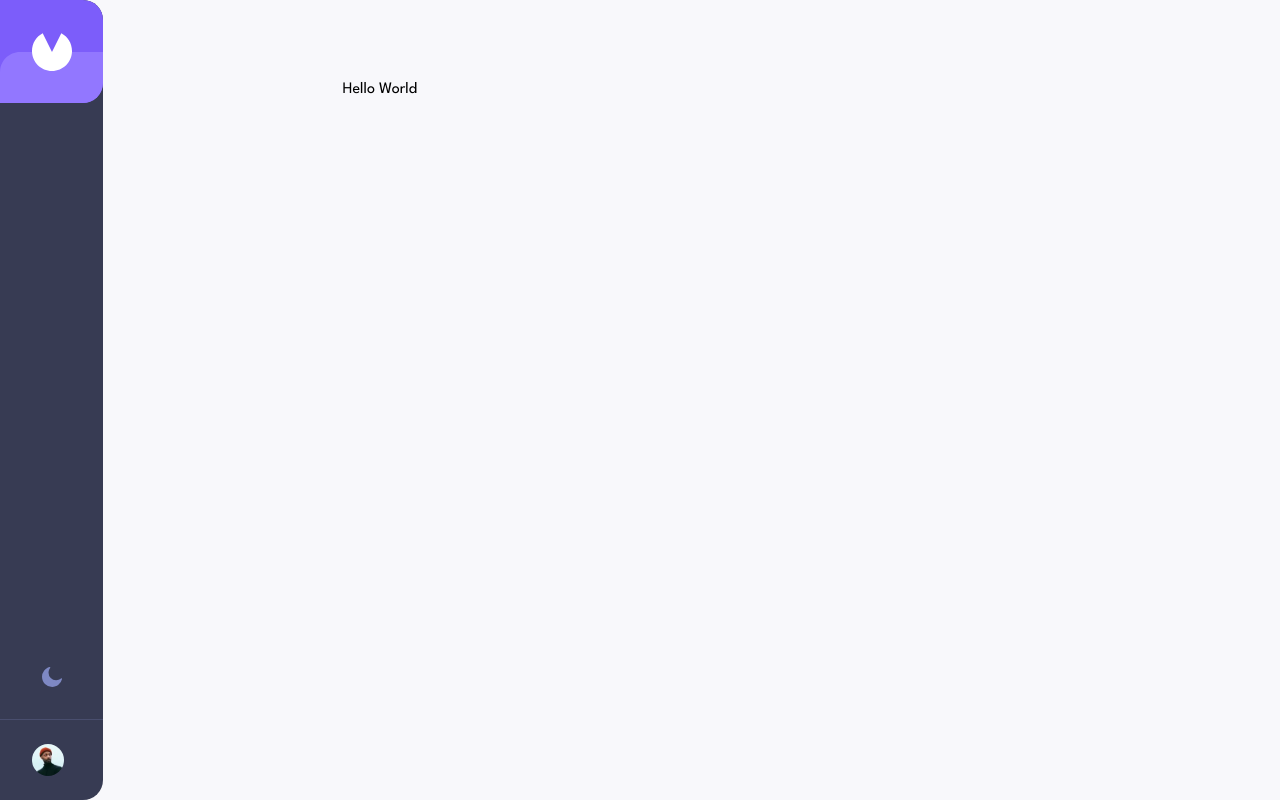
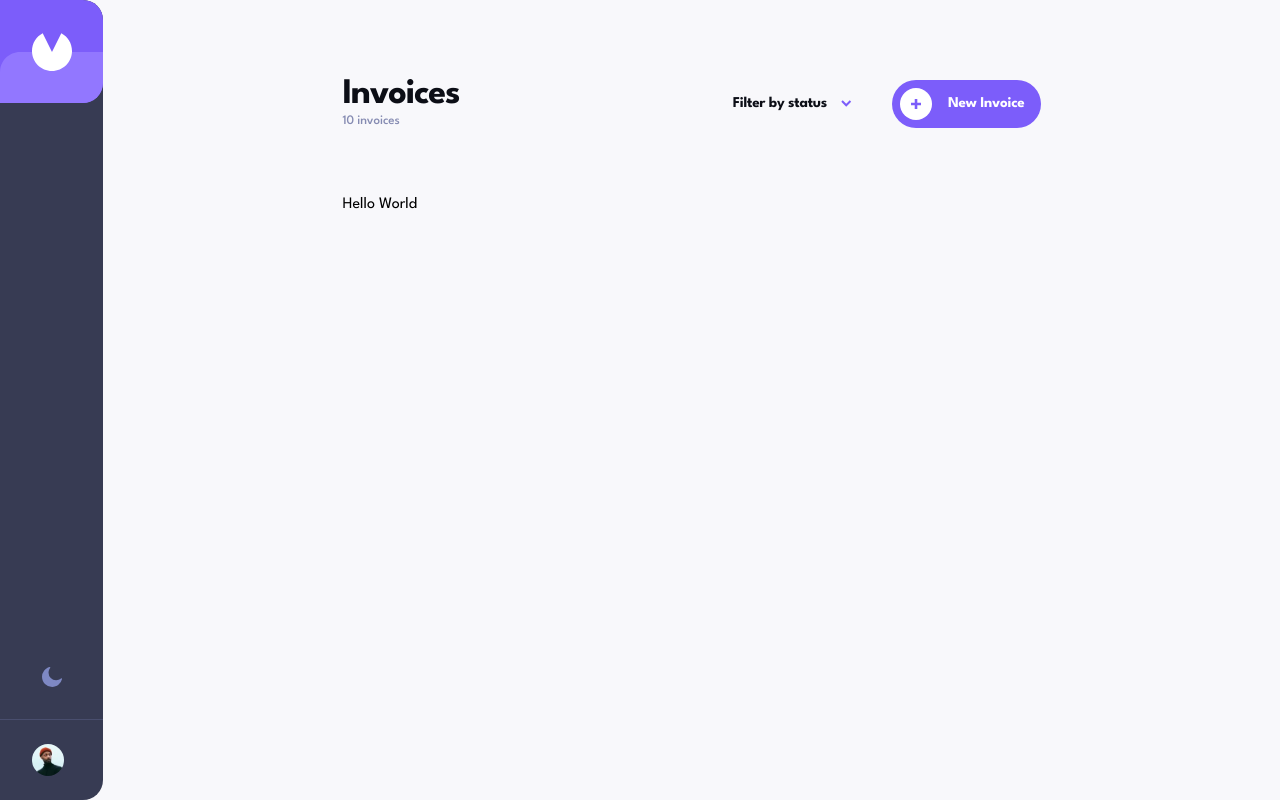
Before and after one commit to eljohn316/invoice-app, a Next.js app: page / in a window 1280 px wide. Built offline with nearby package versions, Linux system fonts and the light colour scheme.

Commit message:
add InvoiceListHeader, Button, DropdownMenu components

```diff
--- /dev/null
+++ b/app/(home)/layout.tsx
@@ -0,0 +1,32 @@
+import { Button } from '@/components/ui/button';
+import { Text } from '@/components/text';
+import { PlusIcon } from '@/components/icons';
+import { FilterDropdown } from '@/components/filter-dropdown';
+
+export default function Layout({ children }: { children: React.ReactNode }) {
+  return (
+    <div className="space-y-8 md:space-y-[3.4375rem] lg:space-y-16">
+      <div className="flex items-center justify-between">
+        <div className="space-y-[0.1875rem]">
+          <h4 className="text-2xl leading-[22px] font-bold tracking-[-0.75px] text-[#0C0E16] md:text-4xl md:leading-[33px] md:tracking-[-1.13px] dark:text-white">
+            Invoices
+          </h4>
+          <Text>10 invoices</Text>
+        </div>
+        <div className="flex items-center gap-x-[1.125rem] md:gap-x-10">
+          <FilterDropdown />
+          <Button
+            type="button"
+            className="gap-x-2 py-1.5 pr-4 pl-1.5 md:gap-x-4 md:py-2 md:pl-2">
+            <span className="inline-flex size-8 items-center justify-center rounded-full bg-white text-[#7C5DFA]">
+              <PlusIcon aria-hidden="true" />
+            </span>
+            <span className="md:hidden">New</span>
+            <span className="hidden md:block">New Invoice</span>
+          </Button>
+        </div>
+      </div>
+      {children}
+    </div>
+  );
+}
--- a/app/globals.css
+++ b/app/globals.css
@@ -1,4 +1,5 @@
 @import 'tailwindcss';
+@import 'tw-animate-css';
 
 @custom-variant dark (&:where(.dark, .dark *));
 
--- /dev/null
+++ b/components/filter-dropdown.tsx
@@ -0,0 +1,26 @@
+'use client';
+
+import {
+  DropdownMenu,
+  DropdownMenuCheckboxItem,
+  DropdownMenuContent,
+  DropdownMenuTrigger
+} from '@/components/ui/dropdown-menu';
+import { ArrowDownIcon } from '@/components/icons';
+
+export function FilterDropdown() {
+  return (
+    <DropdownMenu>
+      <DropdownMenuTrigger className="inline-flex cursor-pointer items-center gap-x-3 text-[0.9375rem] leading-none font-bold -tracking-[0.25px] text-[#0C0E16] outline-none md:gap-x-3.5 dark:text-white data-[state=open]:[&_svg]:rotate-180">
+        <span className="md:hidden">Filter</span>
+        <span className="hidden md:block">Filter by status</span>
+        <ArrowDownIcon className="text-[#7C5DFA]" aria-hidden="true" />
+      </DropdownMenuTrigger>
+      <DropdownMenuContent className="space-y-[0.9375rem]">
+        <DropdownMenuCheckboxItem>Draft</DropdownMenuCheckboxItem>
+        <DropdownMenuCheckboxItem>Pending</DropdownMenuCheckboxItem>
+        <DropdownMenuCheckboxItem>Paid</DropdownMenuCheckboxItem>
+      </DropdownMenuContent>
+    </DropdownMenu>
+  );
+}
--- a/components/icons.tsx
+++ b/components/icons.tsx
@@ -23,3 +23,43 @@ export function SunIcon(props: React.ComponentProps<'svg'>) {
     </svg>
   );
 }
+
+export function PlusIcon(props: React.ComponentProps<'svg'>) {
+  return (
+    <svg width="10" height="10" xmlns="http://www.w3.org/2000/svg" {...props}>
+      <path
+        d="M6.313 10.023v-3.71h3.71v-2.58h-3.71V.023h-2.58v3.71H.023v2.58h3.71v3.71z"
+        fill="currentColor"
+        fillRule="nonzero"
+      />
+    </svg>
+  );
+}
+
+export function CheckIcon(props: React.ComponentProps<'svg'>) {
+  return (
+    <svg width="10" height="8" xmlns="http://www.w3.org/2000/svg" {...props}>
+      <path
+        d="M1.5 4.5l2.124 2.124L8.97 1.28"
+        stroke="#FFF"
+        strokeWidth="2"
+        fill="none"
+        fillRule="evenodd"
+      />
+    </svg>
+  );
+}
+
+export function ArrowDownIcon(props: React.ComponentProps<'svg'>) {
+  return (
+    <svg width="11" height="7" xmlns="http://www.w3.org/2000/svg" {...props}>
+      <path
+        d="M1 1l4.228 4.228L9.456 1"
+        stroke="currentColor"
+        strokeWidth="2"
+        fill="none"
+        fillRule="evenodd"
+      />
+    </svg>
+  );
+}
--- /dev/null
+++ b/components/text.tsx
@@ -0,0 +1,21 @@
+import * as React from 'react';
+import { Slot } from '@radix-ui/react-slot';
+import { cn } from '@/lib/utils';
+
+interface TextProps extends React.ComponentProps<'p'> {
+  asChild?: boolean;
+}
+
+export function Text({ asChild, className, ...props }: TextProps) {
+  const Component = asChild ? Slot : 'p';
+
+  return (
+    <Component
+      className={cn(
+        'text-[0.8125rem] leading-[15px] font-medium -tracking-[0.1px] text-[#858BB2] dark:text-[#DFE3FA]',
+        className
+      )}
+      {...props}
+    />
+  );
+}
--- /dev/null
+++ b/components/ui/button.tsx
@@ -0,0 +1,52 @@
+import * as React from 'react';
+import { cva, type VariantProps } from 'class-variance-authority';
+import { Slot } from '@radix-ui/react-slot';
+import { cn } from '@/lib/utils';
+
+export const buttonVariants = cva(
+  'inline-flex cursor-pointer items-center justify-center rounded-3xl px-6 py-[1.125rem] text-[0.9375rem] leading-none font-bold -tracking-[0.25px]',
+  {
+    variants: {
+      variant: {
+        primary: 'bg-[#7C5DFA] text-white hover:bg-[#9277FF]',
+        secondary:
+          'bg-[#373B53] text-[#888EB0] hover:bg-[#0C0E16] dark:text-[#DFE3FA] dark:hover:bg-[#1E2139]',
+        light:
+          'bg-[#F9FAFE] text-[#7E88C3] hover:bg-[#DFE3FA] dark:bg-[#252945] dark:text-[#DFE3FA] dark:hover:bg-white dark:hover:text-[#DFE3FA]',
+        danger: 'bg-[#EC5757] text-white hover:bg-[#FF9797]'
+      }
+    },
+    defaultVariants: {
+      variant: 'primary'
+    }
+  }
+);
+
+export interface ButtonProps
+  extends React.ComponentProps<'button'>,
+    VariantProps<typeof buttonVariants> {
+  asChild?: boolean;
+  full?: boolean;
+}
+
+export function Button({
+  className,
+  variant,
+  asChild = false,
+  full,
+  children,
+  ...props
+}: ButtonProps) {
+  const Comp = asChild ? Slot : 'button';
+
+  return (
+    <Comp
+      className={cn(
+        buttonVariants({ variant, className }),
+        full && 'w-full justify-center'
+      )}
+      {...props}>
+      {children}
+    </Comp>
+  );
+}
--- /dev/null
+++ b/components/ui/dropdown-menu.tsx
@@ -0,0 +1,54 @@
+import type React from 'react';
+import * as DropdownPrimitive from '@radix-ui/react-dropdown-menu';
+import { cn } from '@/lib/utils';
+import { CheckIcon } from '@/components/icons';
+
+export const DropdownMenu = DropdownPrimitive.Root;
+
+export const DropdownMenuTrigger = DropdownPrimitive.Trigger;
+
+export function DropdownMenuContent({
+  children,
+  className,
+  sideOffset = 22,
+  ...props
+}: React.ComponentProps<typeof DropdownPrimitive.DropdownMenuContent>) {
+  return (
+    <DropdownPrimitive.Portal>
+      <DropdownPrimitive.Content
+        sideOffset={sideOffset}
+        className={cn(
+          'z-50 max-h-[var(--radix-dropdown-menu-content-available-height)] min-w-48 overflow-x-hidden overflow-y-auto rounded-lg bg-white p-6 shadow-[0_10px_20px_0_rgba(72,84,159,0.25)] dark:bg-[#252945] dark:shadow-[0_10px_20px_0_rgba(0,0,0,0.25)]',
+          'data-[state=open]:animate-in data-[state=closed]:animate-out data-[state=closed]:fade-out-0 data-[state=open]:fade-in-0 data-[state=closed]:zoom-out-95 data-[state=open]:zoom-in-95 data-[side=bottom]:slide-in-from-top-2 data-[side=left]:slide-in-from-right-2 data-[side=right]:slide-in-from-left-2 data-[side=top]:slide-in-from-bottom-2 origin-[--radix-dropdown-menu-content-transform-origin]',
+          className
+        )}
+        {...props}>
+        {children}
+      </DropdownPrimitive.Content>
+    </DropdownPrimitive.Portal>
+  );
+}
+
+export function DropdownMenuCheckboxItem({
+  className,
+  children,
+  ...props
+}: React.ComponentProps<typeof DropdownPrimitive.CheckboxItem>) {
+  return (
+    <DropdownPrimitive.CheckboxItem
+      className={cn(
+        'flex cursor-pointer items-center gap-x-[0.8125rem] outline-none data-[state=checked]:[&_span]:bg-[#7C5DFA] data-[state=unchecked]:hover:[&_span]:border-[#7C5DFA]',
+        className
+      )}
+      {...props}>
+      <span className="flex size-4 items-center justify-center rounded-xs border border-transparent bg-[#DFE3FA] dark:bg-[#1E2139]">
+        <DropdownPrimitive.ItemIndicator>
+          <CheckIcon aria-hidden="true" />
+        </DropdownPrimitive.ItemIndicator>
+      </span>
+      <p className="text-[0.9375rem] leading-none font-bold -tracking-[0.25px] text-[#1E2139] dark:text-white">
+        {children}
+      </p>
+    </DropdownPrimitive.CheckboxItem>
+  );
+}
--- a/package.json
+++ b/package.json
@@ -9,12 +9,16 @@
     "lint": "next lint"
   },
   "dependencies": {
+    "@radix-ui/react-dropdown-menu": "^2.1.15",
+    "@radix-ui/react-slot": "^1.2.3",
+    "class-variance-authority": "^0.7.1",
     "clsx": "^2.1.1",
     "next": "15.3.3",
     "next-themes": "^0.4.6",
     "react": "^19.0.0",
     "react-dom": "^19.0.0",
-    "tailwind-merge": "^3.3.0"
+    "tailwind-merge": "^3.3.0",
+    "tw-animate-css": "^1.3.4"
   },
   "devDependencies": {
     "@eslint/eslintrc": "^3",
```
Also changed, not shown: app/(home)/page.tsx (renamed from app/page.tsx), 1 other file (tests, documents, lock files or other folders).
